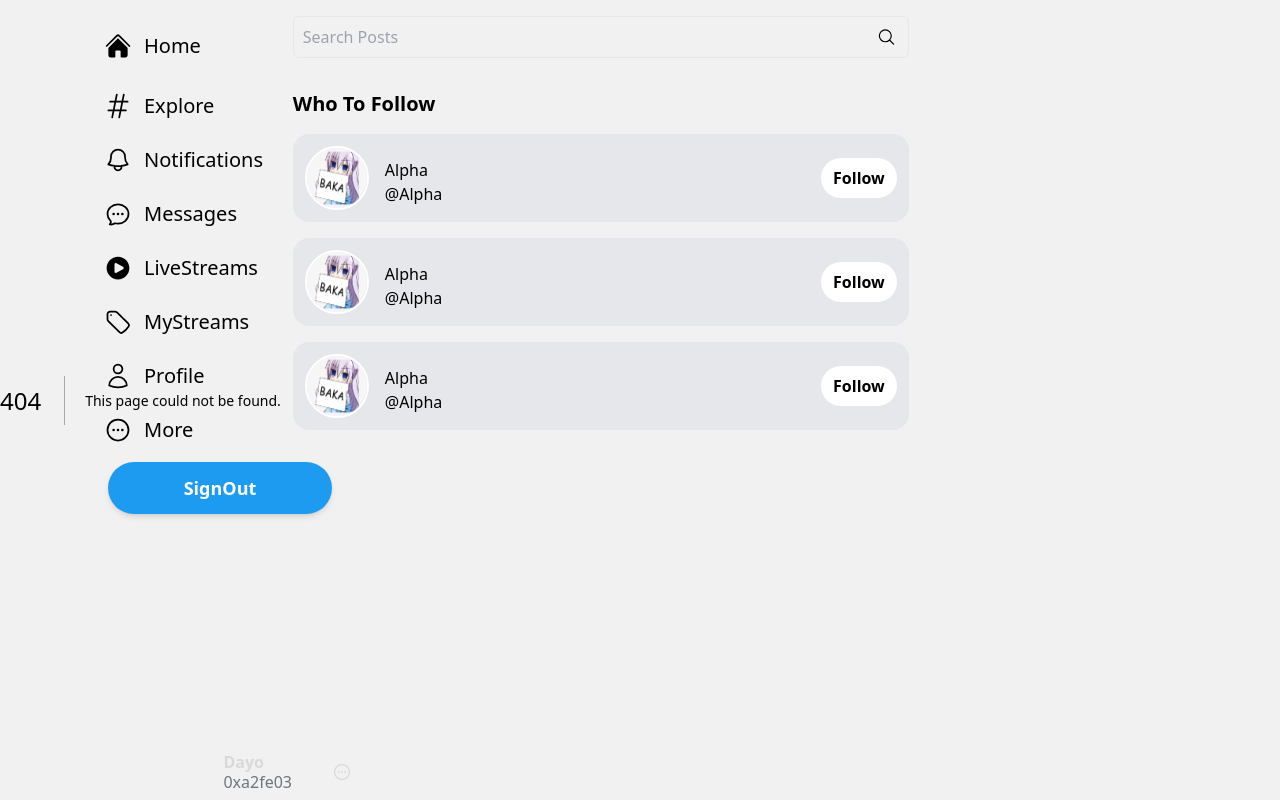
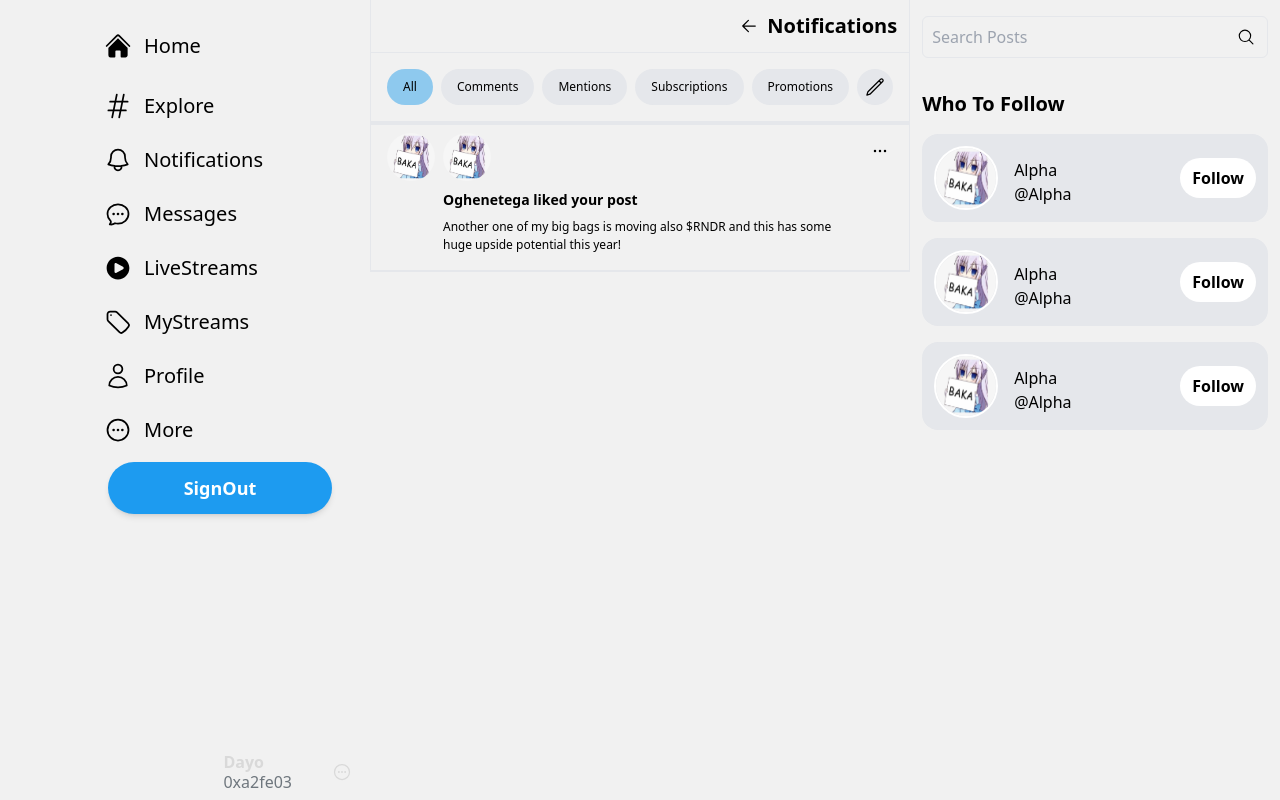
Before and after one commit to Team-Manor/Manor-Main, a Next.js app: page /notifications in a window 1280 px wide. Before the commit this address had no page. Built offline with nearby package versions, Linux system fonts and the light colour scheme.

Commit message:
feat: added profile and notification Pages

```diff
--- /dev/null
+++ b/components/MessagesPage/index.tsx
@@ -0,0 +1,15 @@
+import { PencilIcon } from "@heroicons/react/24/outline";
+import { ArrowSmallLeftIcon } from "@heroicons/react/24/outline";
+import { EllipsisHorizontalIcon } from "@heroicons/react/24/outline";
+import Image from "next/image";
+import React from "react";
+
+const MessagesPage = () => {
+  return (
+    <div className="flex-grow border-l border-r min-w-[50%] sm:ml-[73px] xl:ml-[370px]">
+      Messages
+    </div>
+  );
+};
+
+export default MessagesPage;
--- /dev/null
+++ b/components/NotificationsPage/index.tsx
@@ -0,0 +1,143 @@
+import { PencilIcon } from "@heroicons/react/24/outline";
+import { ArrowSmallLeftIcon } from "@heroicons/react/24/outline";
+import { EllipsisHorizontalIcon } from "@heroicons/react/24/outline";
+import Image from "next/image";
+import React from "react";
+
+interface notification {
+  id: number;
+  type: string;
+  unread: boolean;
+  author: string;
+  img: string;
+  time: string;
+  content?: { headerText?: string; bodyText?: string };
+}
+
+interface buttonBean {
+  id: number;
+  active: boolean;
+  name: string;
+}
+
+const NotificationsPage = () => {
+  const notifications: notification[] = [
+    {
+      id: 0,
+      type: "string",
+      unread: true,
+      author: "string",
+      img: "/baka.jfif",
+      time: "string",
+      content: {
+        headerText: "Oghenetega liked your post",
+        bodyText:
+          "Another one of my big bags is moving also $RNDR and this has some huge upside potential this year! ",
+      },
+    },
+  ];
+
+  const buttonBeans: buttonBean[] = [
+    {
+      id: 0,
+      active: true,
+      name: "All",
+    },
+    {
+      id: 1,
+      active: false,
+      name: "Comments",
+    },
+    {
+      id: 2,
+      active: false,
+      name: "Mentions",
+    },
+    {
+      id: 3,
+      active: false,
+      name: "Subscriptions",
+    },
+    {
+      id: 4,
+      active: false,
+      name: "Promotions",
+    },
+  ];
+
+  return (
+    <div className="flex-grow border-l border-r min-w-[50%] sm:ml-[73px] xl:ml-[370px]">
+      <div className="flex items-center sm:justify-between py-2 px-3 sticky top-0 z-50 border-b">
+        <div className="hoverAnimation w-9 h-9 flex items-center justify-center xl:px-0 ml-auto">
+          <ArrowSmallLeftIcon className="h-5" />
+        </div>
+        <h2 className="text-lg sm:text-xl font-bold">Notifications</h2>
+      </div>
+      <div className="flex py-4 px-4 gap-2">
+        {buttonBeans.map((buttonBean) => (
+          <button
+            key={buttonBean.id}
+            className={`px-4 py-2 text-[12px] rounded-3xl hover:text-[#0090ea69] hover:bg-[#0090ea69] ${
+              buttonBean.active ? "bg-[#0090ea69]" : "bg-gray-200"
+            }`}
+          >
+            {buttonBean.name}
+          </button>
+        ))}
+        <div className="hoverAnimation rounded-full cursor-pointer w-9 h-9 flex items-center justify-center xl:px-0 ml-auto bg-gray-200 hover:text-[#0090ea69] hover:bg-[#0090ea69]">
+          <PencilIcon className="h-5" />
+        </div>
+      </div>
+
+      <section className="">
+        {notifications.length > 0 ? (
+          <>
+            <div className="border-t-2">
+              {notifications.map((notification: notification) => {
+                return (
+                  <>
+                    <div className="flex border-y-2 px-4 py-2 cursor-pointer">
+                      <Image
+                        src={notification.img}
+                        width={20}
+                        height={20}
+                        alt="img"
+                        className="rounded-[50%] h-12 w-12"
+                      />
+                      <div className="px-2">
+                        <Image
+                          src={notification.img}
+                          width={40}
+                          height={40}
+                          alt="img"
+                          className="rounded-[50%] h-12 w-12"
+                        />
+                        <h2 className="text-[14px] font-semibold my-2">
+                          {notification.content?.headerText}
+                        </h2>
+                        <p className="text-[12px] my-2">
+                          {notification.content?.bodyText}
+                        </p>
+                      </div>
+                      <div className="hoverAnimation rounded-full cursor-pointer w-9 h-9 flex items-center justify-center xl:px-0 ml-auto hover:text-[#0090ea69]">
+                        <EllipsisHorizontalIcon className="h-5" />
+                      </div>
+                    </div>
+                  </>
+                );
+              })}
+            </div>
+          </>
+        ) : (
+          <div className="h-[80vh] flex items-center justify-center">
+            <p className="text-md font-semibold text-gray-400">
+              No notifications currently!
+            </p>
+          </div>
+        )}
+      </section>
+    </div>
+  );
+};
+
+export default NotificationsPage;
--- /dev/null
+++ b/components/ProfilePage/index.tsx
@@ -0,0 +1,15 @@
+import { PencilIcon } from "@heroicons/react/24/outline";
+import { ArrowSmallLeftIcon } from "@heroicons/react/24/outline";
+import { EllipsisHorizontalIcon } from "@heroicons/react/24/outline";
+import Image from "next/image";
+import React from "react";
+
+const ProfilePage = () => {
+  return (
+    <div className="flex-grow border-l border-r min-w-[50%] sm:ml-[73px] xl:ml-[370px]">
+      Profile
+    </div>
+  );
+};
+
+export default ProfilePage;
--- /dev/null
+++ b/pages/messages.tsx
@@ -0,0 +1,18 @@
+import type { NextPage } from "next";
+import Head from "next/head";
+import MessagesPage from "../components/MessagesPage";
+
+const Messages: NextPage = () => {
+  return (
+    <div>
+      <Head>
+        <title>Create Next App</title>
+        <link rel="icon" href="/favicon.ico" />
+      </Head>
+
+      <MessagesPage />
+    </div>
+  );
+};
+
+export default Messages;
--- /dev/null
+++ b/pages/notifications.tsx
@@ -0,0 +1,18 @@
+import type { NextPage } from "next";
+import Head from "next/head";
+import NotificationsPage from "../components/NotificationsPage";
+
+const Notifications: NextPage = () => {
+  return (
+    <div>
+      <Head>
+        <title>Create Next App</title>
+        <link rel="icon" href="/favicon.ico" />
+      </Head>
+
+      <NotificationsPage />
+    </div>
+  );
+};
+
+export default Notifications;
--- /dev/null
+++ b/pages/profile.tsx
@@ -0,0 +1,18 @@
+import type { NextPage } from "next";
+import Head from "next/head";
+import ProfilePage from "../components/ProfilePage";
+
+const Profile: NextPage = () => {
+  return (
+    <div>
+      <Head>
+        <title>Create Next App</title>
+        <link rel="icon" href="/favicon.ico" />
+      </Head>
+
+      <ProfilePage />
+    </div>
+  );
+};
+
+export default Profile;
```
